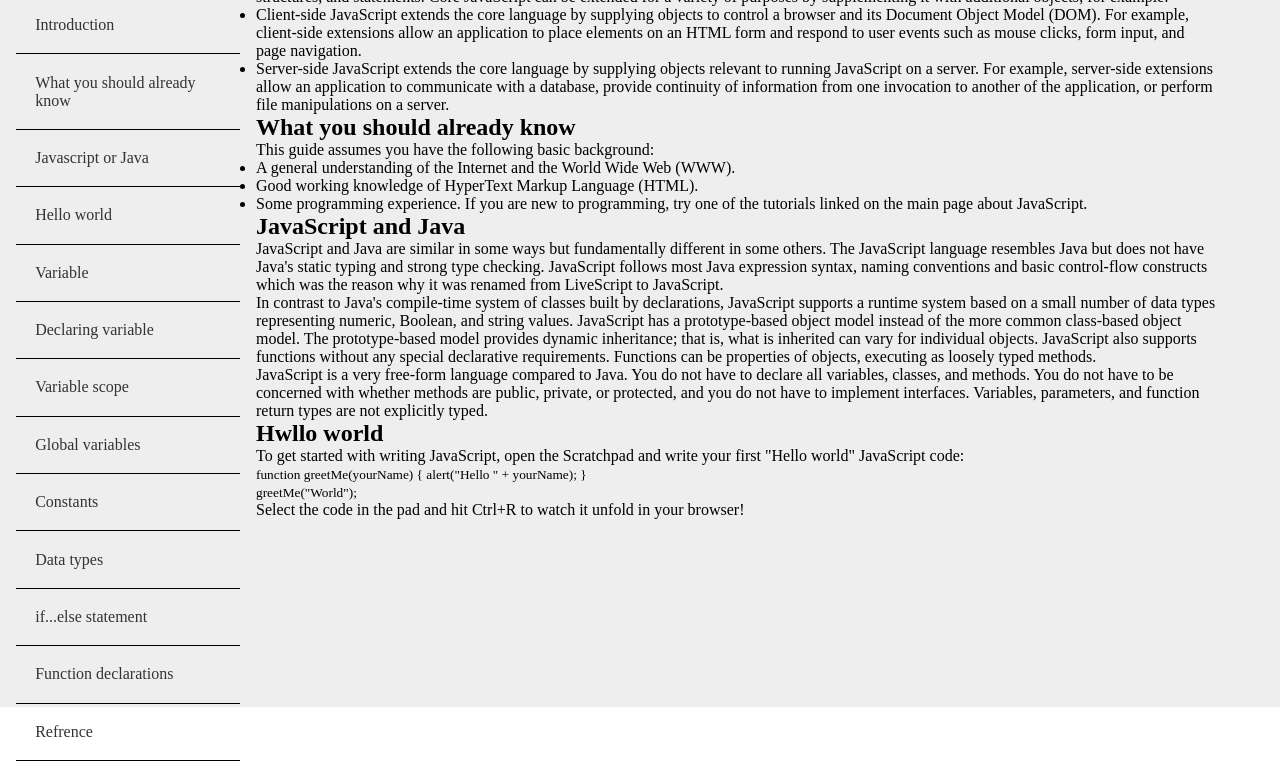
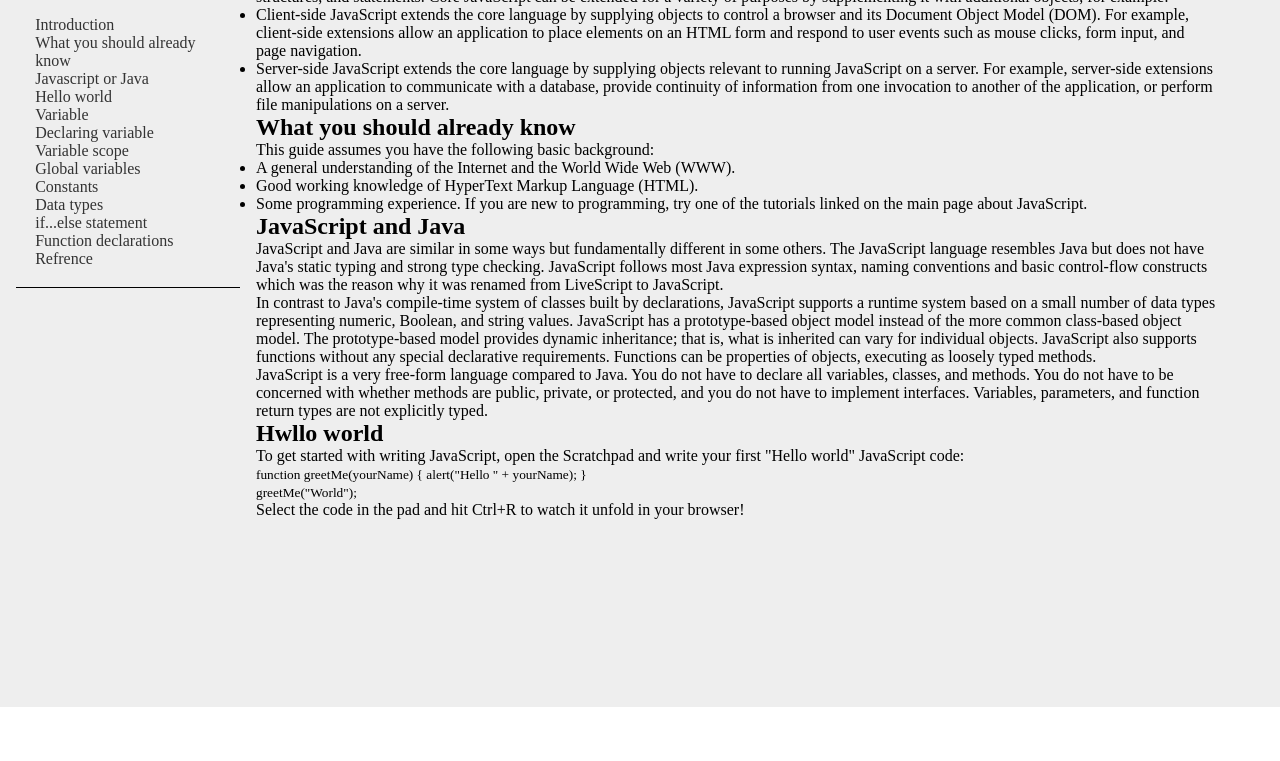
Before and after one commit to balqees0325/project2-trial, a plain HTML site: page index.html in a window 1280 px wide. Shown: the part 143-904 px from the top of the page. After the commit the page ends 850 px from the top, so only its background shows below. Drawn offline with Linux system fonts and the light colour scheme.

```diff
--- a/style.css
+++ b/style.css
@@ -29,7 +29,7 @@
   overflow: scroll;
 }
 
-.sideNav ul li {
+.sideNav ul {
   border-bottom: 1px solid #000;
   padding: 1.2rem;
 }
```
Lines whose indentation alone changed are shown as unchanged.
